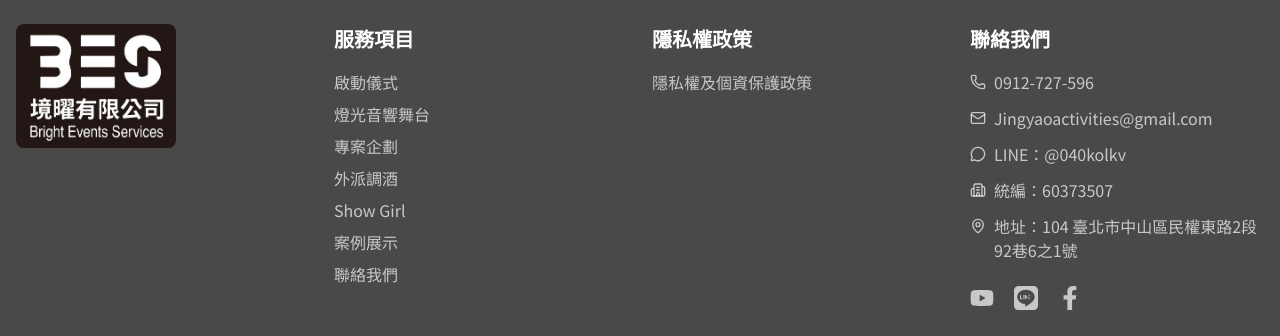
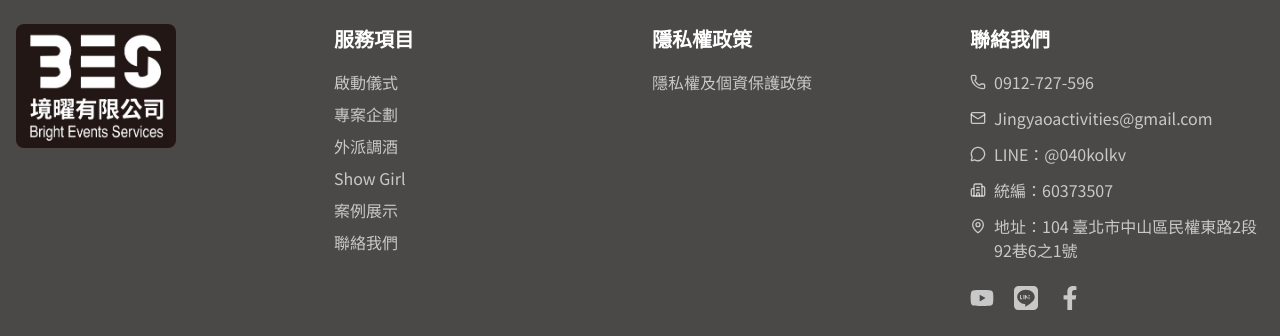
Before and after one commit to KEYI1997/bes-events, a Next.js app: page / in a window 1280 px wide. Shown: the part 3477-3813 px from the top of the page. Built offline with nearby package versions, Linux system fonts and the light colour scheme; no server answers; the database is empty.

Commit message:
remove stage lighting from public navigation

```diff
--- a/src/components/Footer.tsx
+++ b/src/components/Footer.tsx
@@ -22,7 +22,6 @@ export default function Footer() {
             <nav className="space-y-2">
               {[
                 { label: '啟動儀式', href: '/products/opening-ceremony' },
-                { label: '燈光音響舞台', href: '/products/stage-lighting' },
                 { label: '專案企劃', href: '/products/event-planning' },
                 { label: '外派調酒', href: '/products/bartending' },
                 { label: 'Show Girl', href: '/services/showgirl' },
--- a/src/components/Header.tsx
+++ b/src/components/Header.tsx
@@ -14,7 +14,6 @@ const NAV_ITEMS = [
       { label: '活動策劃統包', href: '/services/event-package' },
       { label: '啟動儀式', href: '/services/opening-ceremony' },
       { label: '活動特效', href: '/services/special-effects' },
-      { label: '燈光音響舞台', href: '/services/stage-lighting' },
       { label: '外派調酒', href: '/services/bartending' },
       { label: 'SHOW GIRL', href: '/services/showgirl' },
     ],
```
